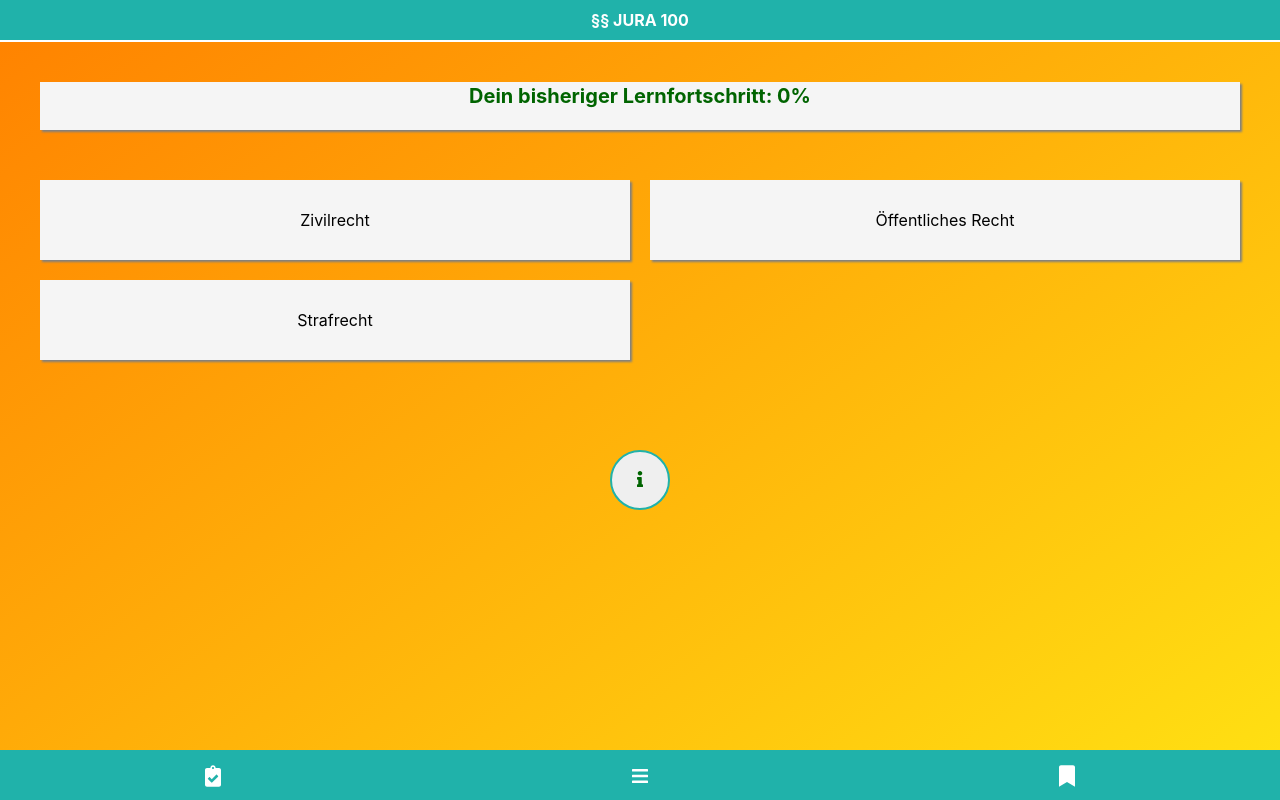
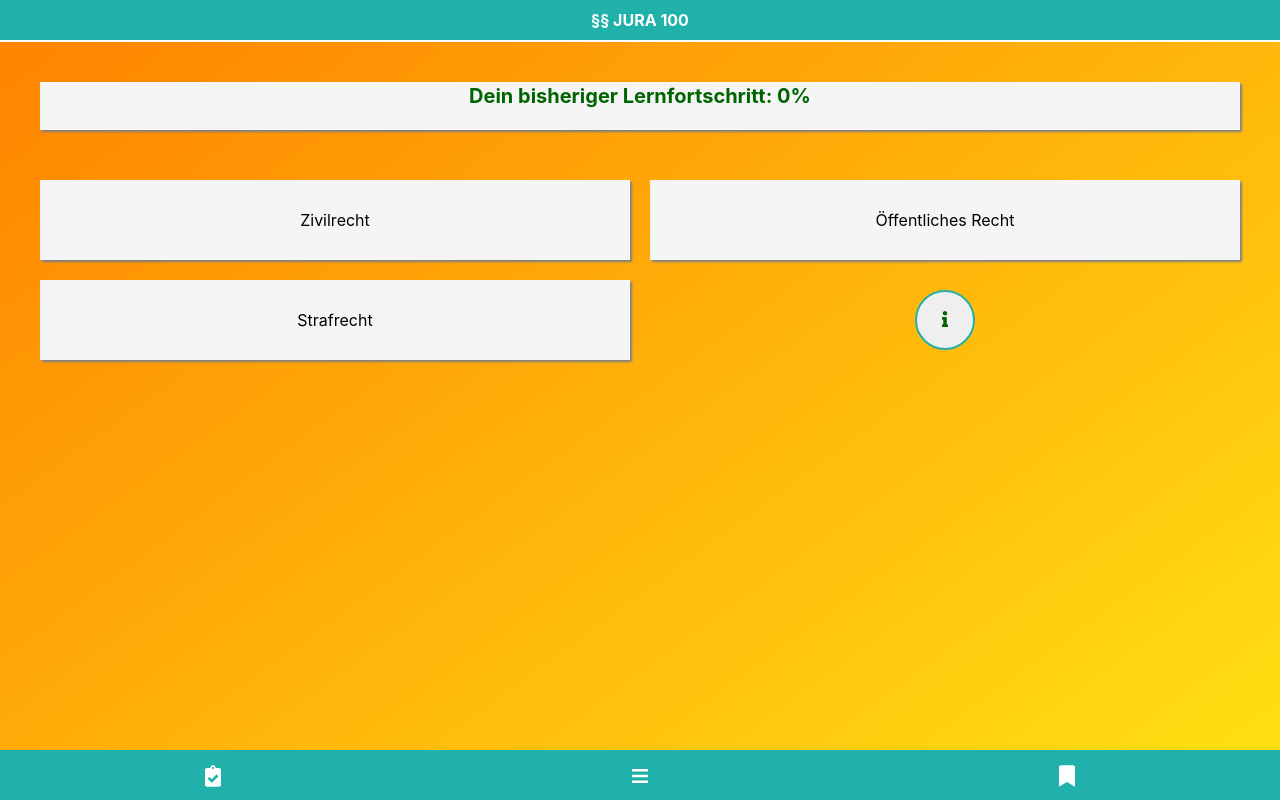
Before and after one commit to CaroSophie/Jura100, a React (Create React App) app: page / in a window 1280 px wide. Built offline with nearby package versions, Linux system fonts and the light colour scheme; what uid would draw is missing.

Commit message:
Grid styling

```diff
--- a/src/components/Instruction.js
+++ b/src/components/Instruction.js
@@ -16,7 +16,6 @@ const Wrapper = styled.div`
   align-items: center;
   display: flex;
   justify-content: center;
-  padding: 50px;
 `
 
 const Toggle = styled.button`
@@ -37,8 +36,8 @@ const Toggle = styled.button`
 `
 const Helptext = styled.div`
   color: black;
-  background: whitesmoke;
-  border: 2px solid lightseagreen;
+  background: white;
+  border: 5px solid lightseagreen;
   margin-right: 10px;
 
   ul {
@@ -55,7 +54,7 @@ const Closehelp = styled.button`
   color: black;
   font-weight: bold;
   background: white;
-  margin-left: 150px;
+  margin-left: 50%;
 
   &:focus {
     outline: none;
--- a/src/screens/Home.js
+++ b/src/screens/Home.js
@@ -52,12 +52,12 @@ export default class Home extends Component {
             </NavLink>
             <NavLink to="/criminal">
               <Card text="Strafrecht" />
-            </NavLink>
+            </NavLink>{' '}
+            <Instruction
+              handleToggleButton={this.props.onToggle}
+              showHelp={this.props.showHelp}
+            />
           </Container>
-          <Instruction
-            handleToggleButton={this.props.onToggle}
-            showHelp={this.props.showHelp}
-          />
         </main>
         <Footer />
       </Wrapper>
```
